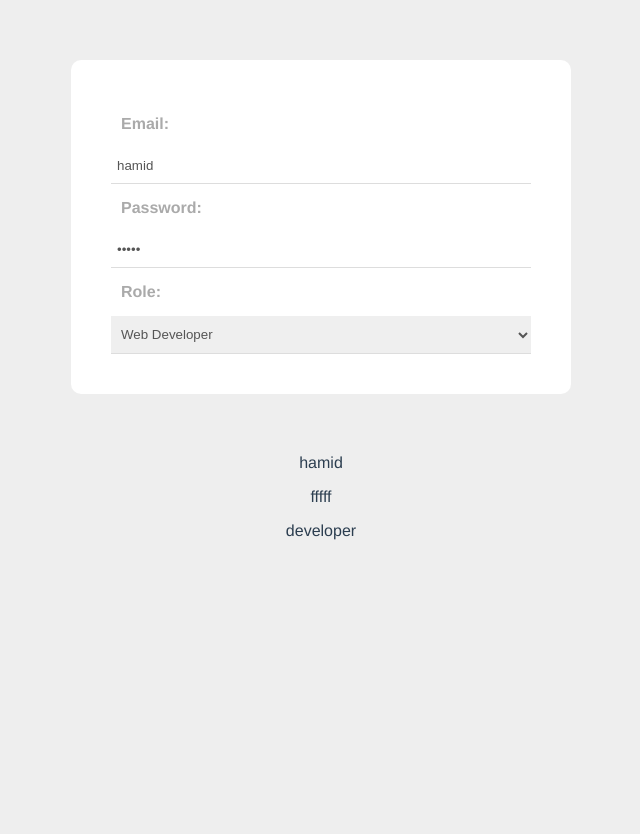
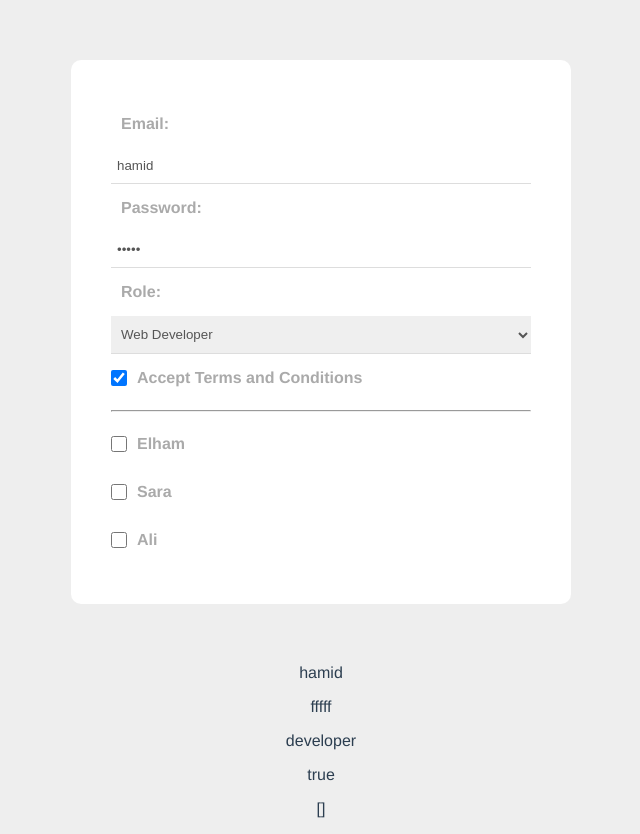
Before and after one commit to elhamhashemi56/vue-web-form, a Vue app: page / in a window 1280 px wide. Shown: the whole page, without its empty margins (319-959 px from the left). Before the commit the page ends 800 px from the top, so only its background shows below. Built offline with nearby package versions, Linux system fonts and the light colour scheme.

Commit message:
VUE Checkboxes

```diff
--- a/src/components/SignUpForm.vue
+++ b/src/components/SignUpForm.vue
@@ -11,10 +11,31 @@
             <option value="developer">Web Developer</option>
             <option value="designer">Web Designer</option>
         </select>
+
+        <div class="terms">
+            <input type="checkbox" v-model="terms">
+            <label >Accept Terms and Conditions</label>
+        </div>
+
+        <hr>
+        <div class="terms">
+            <input type="checkbox" value="elham" v-model="names">
+            <label >Elham</label>
+        </div>
+        <div class="terms">
+            <input type="checkbox"  value="sara" v-model="names">
+            <label >Sara</label>
+        </div>
+        <div class="terms">
+            <input type="checkbox"  value="ali" v-model="names">
+            <label >Ali</label>
+        </div>
     </form>
   <p>{{ email }}</p>
   <p>{{ password }}</p>
   <p>{{ role }}</p>
+  <p>{{ terms }}</p>
+  <p>{{ names }}</p>
 </template>
 
 <script>
@@ -23,7 +44,10 @@ export default {
         return{
             email:"hamid",
             password:"fffff",
-            role:"developer"
+            role:"developer",
+            terms:true,
+            names:[]
+
         }
     }
 
@@ -56,4 +80,15 @@ input,select{
     box-sizing: border-box;
     color: #555;
 }
+
+.terms{
+    display: flex;
+    justify-content: flex-start;
+}
+
+input[type="checkbox"]{
+    padding: 0;
+    margin: 0;
+    width: 16px;
+}
 </style>
```
